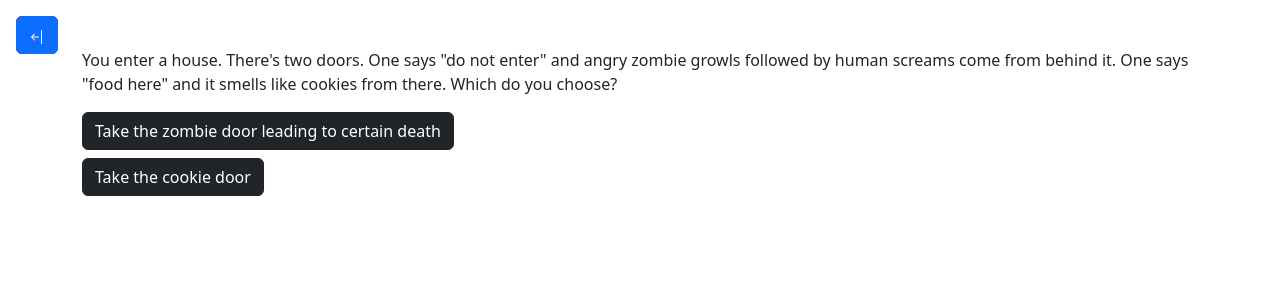
After one commit to trashtiergames/game-1, a Flask app: template templates/bakery.html in a window 1280 px wide. The commit adds this page. Shown: the top 300 px of the page. Run offline with Flask 2, Linux system fonts and the light colour scheme; the template is opened without the code that fills it, so the values that code supplies are empty; some libraries are stand-ins or nearby versions.

Commit message:
Improve logic for choosing encounters

```diff
--- a/app.py
+++ b/app.py
@@ -4,11 +4,13 @@ from random import sample
 app = Flask(__name__)
 
 ENCOUNTER_NAMES = {
+    1: "bakery.html",
     2: ["A2", "B2", "C2", "D2", "E2"],
     3: ["A3", "B3", "C3", "D3", "E3"]
 }
 
 ENCOUNTER_PREVIEWS = {
+    "bakery.html": "I wonder if that empty bakery I found a while ago has some food...",
     "A2": "Find a brick",
     "B2": "Pet a cat",
     "C2": "Escape a zombie",
@@ -28,7 +30,18 @@ def landing():
 @app.route("/choose")
 def choose():
     day = request.args.get("day")
-    name_selection = sample(ENCOUNTER_NAMES[int(day)], 3)
+    if int(day) == 1:
+        encounter = {ENCOUNTER_NAMES[1]: ENCOUNTER_PREVIEWS[ENCOUNTER_NAMES[1]]}
+        return render_template("choose.html", encounters=encounter)
+
+    encounter_names = ENCOUNTER_NAMES[int(day)]
+    filenames_to_remove = request.args.get("filenamesToRemove").split()
+    if filenames_to_remove:
+        for filename in filenames_to_remove:
+            if filename in encounter_names:
+                encounter_names.remove(filename)
+
+    name_selection = sample(encounter_names, 3)
     encounters = {
         name_selection[0]: ENCOUNTER_PREVIEWS[name_selection[0]],
         name_selection[1]: ENCOUNTER_PREVIEWS[name_selection[1]],
@@ -42,7 +55,9 @@ def hideout():
 
 @app.route("/encounter")
 def encounter():
-    return render_template("encounter.html")
+    filename = request.args.get("filename")
+    return render_template(filename, filename=filename)
+    # return render_template(filename)
 
 @app.route("/opening")
 def opening():
--- a/static/main.js
+++ b/static/main.js
@@ -9,6 +9,13 @@ if (localStorage.getItem("thirst") > 99) {
     window.open("/game-over?reason=thirst", "_self")
 }
 
+// Save consumed encounters
+if (filenameToRemove) {
+    let namelist = localStorage.getItem("filenamesToRemove")
+    namelist += filenameToRemove + " "
+    localStorage.setItem("filenamesToRemove", namelist)
+}
+
 // If there's a start button, listen for click to initialize
 const startBtn = document.getElementById("start-btn")
 if (startBtn) {
@@ -18,14 +25,31 @@ if (startBtn) {
 const chooseBtn = document.getElementById("choose-btn")
 if (chooseBtn) {
     chooseBtn.addEventListener("click", () => {
-        window.open("/choose?day=" + localStorage.getItem("day"), "_self")
+        let url = "/choose?day=" + localStorage.getItem("day")
+        url += "&filenamesToRemove=" + localStorage.getItem("filenamesToRemove")
+        window.open(url, "_self")
     })
 }
 
+// const encounterBtns = document.getElementsByClassName("encounter-btn")
+// if (encounterBtns) {
+//     for (const btn of encounterBtns) {
+//         btn.addEventListener("click", (e) => {
+//             // e.preventDefault()
+//             // href = btn.href
+//             // updatedHref = href + "&filenamesToRemove=" + localStorage.getItem("filenamesToRemove")
+//             // console.log(updatedHref)
+//             // window.open(updatedHref, "_self")
+//         })
+//     }
+// }
+
 function initializeResources() {
+    localStorage.clear()
     localStorage.setItem("hunger", 30)
     localStorage.setItem("thirst", 20)
     localStorage.setItem("day", 1)
+    localStorage.setItem("filenamesToRemove", " ")
 }
 
 // If there's a dinner div (in hideout), eat and drink if possible
--- /dev/null
+++ b/templates/bakery.html
@@ -0,0 +1,17 @@
+{% extends "layout.html" %}
+{% block body %}
+<button type="button" class="btn btn-primary position-absolute top-0 start-0 m-3" data-bs-toggle="offcanvas" data-bs-target="#offcanvas-inventory">
+    <svg xmlns="http://www.w3.org/2000/svg" width="16" height="16" fill="currentColor" class="bi bi-arrow-bar-left" viewBox="0 0 16 16" id="drawer-btn-icon">
+        <path fill-rule="evenodd" d="M12.5 15a.5.5 0 0 1-.5-.5v-13a.5.5 0 0 1 1 0v13a.5.5 0 0 1-.5.5zM10 8a.5.5 0 0 1-.5.5H3.707l2.147 2.146a.5.5 0 0 1-.708.708l-3-3a.5.5 0 0 1 0-.708l3-3a.5.5 0 1 1 .708.708L3.707 7.5H9.5a.5.5 0 0 1 .5.5z"></path>
+    </svg>
+    <span class="visually-hidden">Open inventory</span>
+</button>
+
+<p>
+    You enter a house. There's two doors. One says "do not enter" and angry zombie growls followed by human screams come from behind it. One says "food here" and it smells like cookies from there. Which do you choose?
+</p>
+
+<button class="btn btn-dark d-block mb-2" type="button">Take the zombie door leading to certain death</button>
+<button class="btn btn-dark d-block mb-2" type="button">Take the cookie door</button>
+
+{% endblock %}
--- a/templates/choose.html
+++ b/templates/choose.html
@@ -6,9 +6,8 @@
 <p>
     There's always three choices (or is there). The buttons get added according to the data put into the template by the server.
 </p>
-<a class="btn btn-primary" href="/encounter">Here's a sample button to an encounter</a>
 {% for encounter_name in encounters %}
-    <a class="btn btn-dark" href="/{{ encounter_name }}">{{ encounters[encounter_name] }}</a>
+    <a class="btn btn-dark encounter-btn" href="/encounter?filename={{ encounter_name }}">{{ encounters[encounter_name] }}</a>
 {% endfor %}
 
 {% endblock %}
--- a/templates/layout.html
+++ b/templates/layout.html
@@ -4,12 +4,22 @@
     <!-- Standard header tags -->
     <meta charset="utf-8">
     <meta name="viewport" content="width=device-width, initial-scale=1">
-    <title>Snowstorm</title>
+    <title>Three Day Snowstorm</title>
     <link href="static/styles/styles.css" rel="stylesheet">
 
     <!-- Bootstrap and own JS -->
     <script src="static/bootstrap/js/bootstrap.min.js" defer></script>
+    {% if filename is defined %}
+    <script type="text/javascript" defer>
+        const filenameToRemove = {{ filename|tojson }}
+    </script>
+    {% else %}
+    <script type="text/javascript" defer>
+        const filenameToRemove = null
+    </script>
+    {% endif %}
     <script src="static/main.js" defer></script>
+
 
     <!-- Favicons -->
     <link rel="apple-touch-icon" sizes="180x180" href="/static/favicons/apple-touch-icon.png">
```
